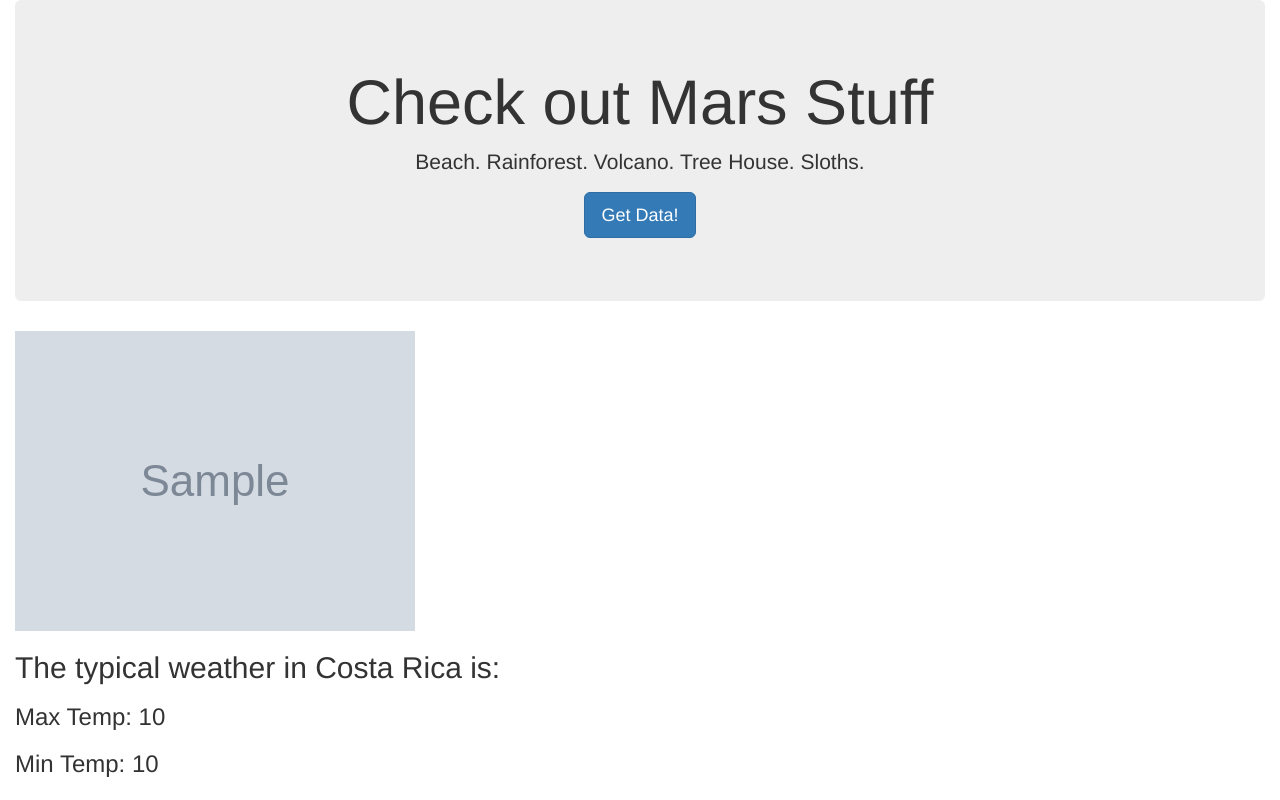
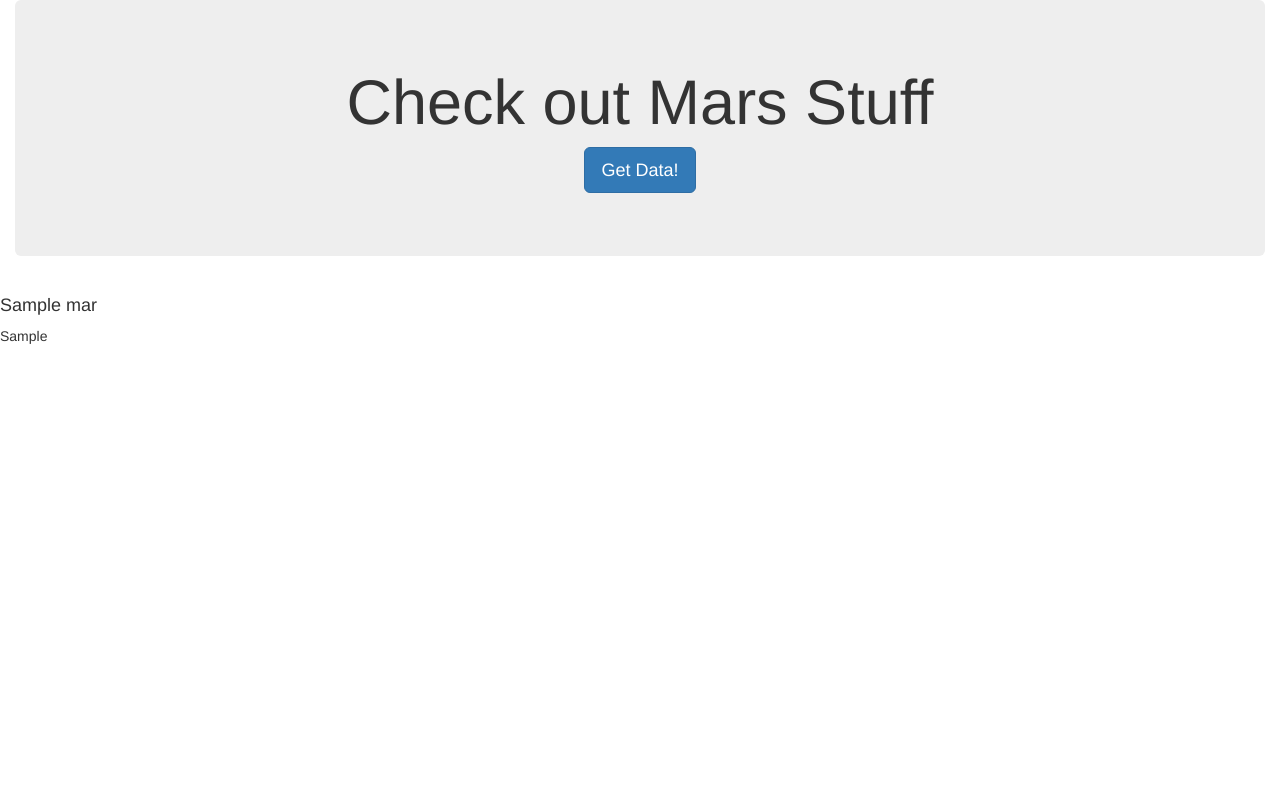
Before and after one commit to BenjaminT94/Web-Scraping-Challenge, a Flask app: template Missions_to_Mars/templates/index.html in a window 1280 px wide. Run offline with Flask 2, Linux system fonts and the light colour scheme; the template is opened without the code that fills it: most values are stand-ins (such as "Sample title", 1, 10 or a date in 2020); grey boxes marked "Sample" are stand-in pictures; some libraries are stand-ins or nearby versions.

Commit message:
Major update and correction

```diff
--- a/Missions_to_Mars/app.py
+++ b/Missions_to_Mars/app.py
@@ -12,7 +12,7 @@ mongo = PyMongo(app)
 @app.route("/")
 def index():
     Mars_dict = mongo.db.Mars_dict.find_one()
-    return render_template("index.html",dict=Mars_dict)
+    return render_template("index.html",mars=Mars_dict)
 @app.route("/scrape")
 def scrape():
 
--- a/Missions_to_Mars/templates/index.html
+++ b/Missions_to_Mars/templates/index.html
@@ -13,15 +13,16 @@
   <div class="container-fluid">
     <div class="jumbotron text-center">
       <h1>Check out Mars Stuff</h1>
-      <p>Beach. Rainforest. Volcano. Tree House. Sloths.</p>
       <p><a class="btn btn-primary btn-lg" href="/scrape" role="button">Get Data!</a></p>
-    </div>
-    <img src="{{mars.featured_image_url}}" alt="Sloth">
-    <h2>The typical weather in Costa Rica is:</h2>
-    <h3>Max Temp: {{ vacation.max_temp }}</h3>
-    <h3>Min Temp: {{ vacation.min_temp }}</h3>
   </div>
   </div>
+  <div class="row">
+    <div class="col-md-12">
+      <h4>{{mars.news_title}}</h4>
+      <p>{{mars.news_p}}</p>
+    </div>
+  </div>
+
 </body>
 
 </html>
```
Also changed, not shown: 1 other file.
